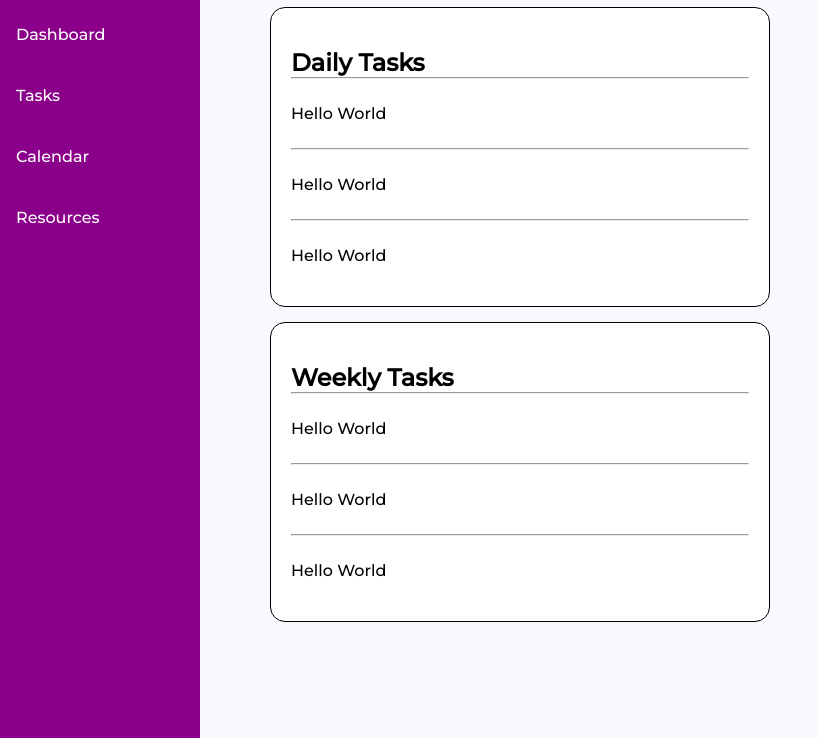
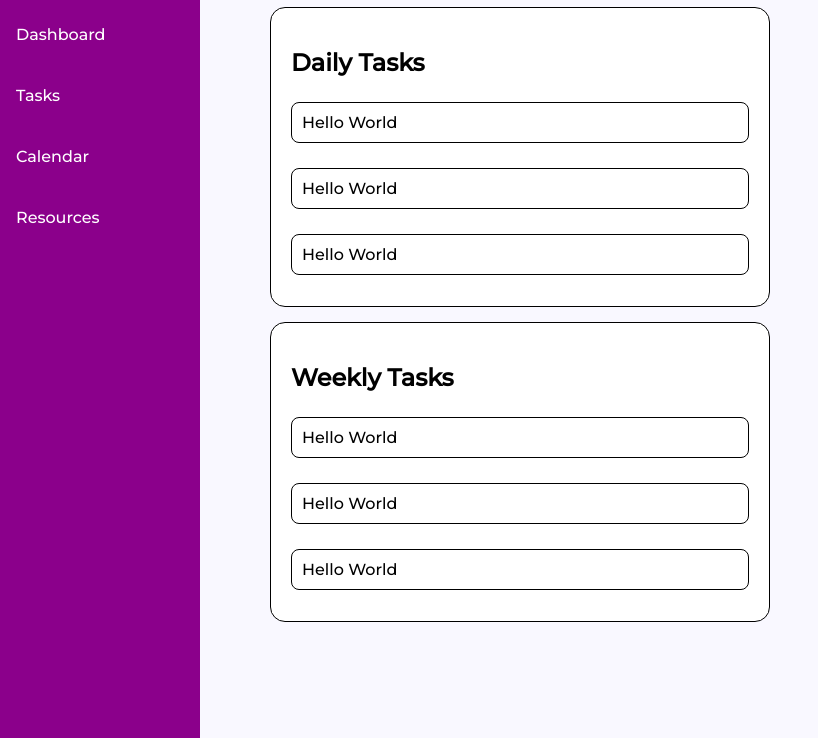
Before and after one commit to horiaomar25/Task-Management-in-Vanilla-JavaScript, a plain HTML site: page client/dashboard.html in a window 1280 px wide. Shown: the part 62-800 px from the top of the page, without its empty margins (0-818 px from the left). Drawn offline with Linux system fonts and the light colour scheme.

Commit message:
adding style to the grid

```diff
--- a/client/dashboard.html
+++ b/client/dashboard.html
@@ -39,22 +39,22 @@
           <div class="grid-container">
           <div class="weekly-container">
             <h1> Daily Tasks</h1>
-            <hr/>
+
             <p class="task-title"> Hello World</p>
-            <hr/>
+
             <p class="task-title"> Hello World</p>
-            <hr/>
+
             <p class="task-title"> Hello World</p>
 
           </div>
 
           <div class="daily-container">
             <h1> Weekly Tasks</h1>
-            <hr/>
+
             <p class="task-title"> Hello World</p>
-            <hr/>
+
             <p class="task-title"> Hello World</p>
-            <hr/>
+
             <p class="task-title"> Hello World</p>
 
           </div>
--- a/client/db.css
+++ b/client/db.css
@@ -98,4 +98,7 @@
   .task-title {
     margin-top: 25px;
     margin-bottom: 25px;
+    border: 1px solid black;
+    padding: 10px;
+    border-radius: 8px;
   }
```
